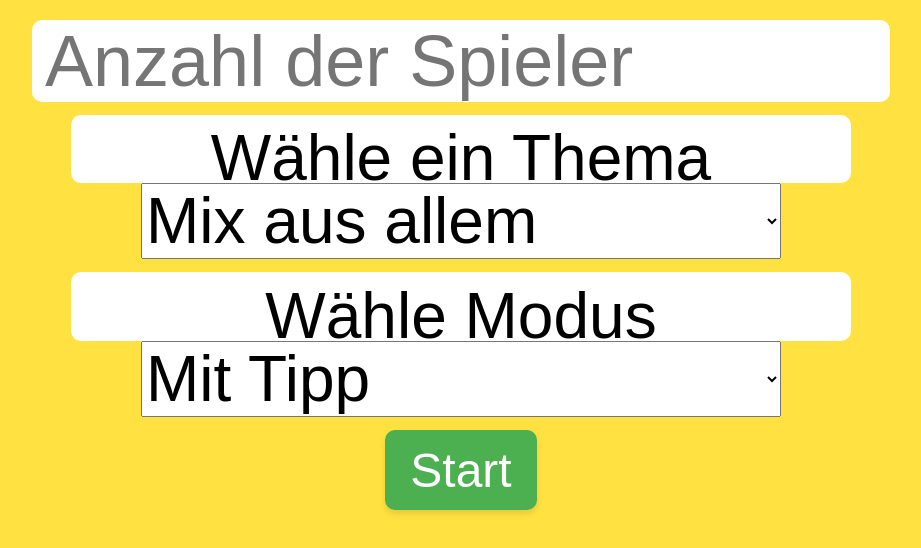
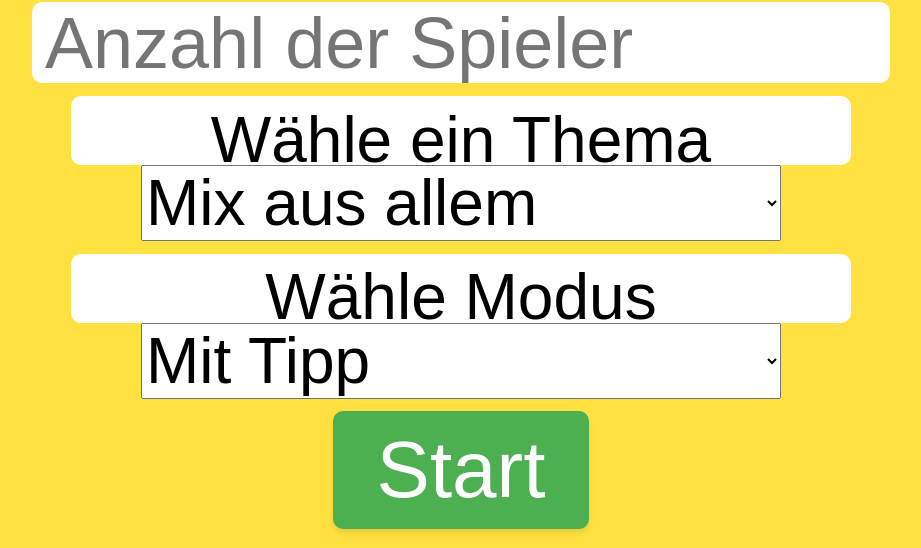
Before and after one commit to BagratToro/GameDevelopment, a plain HTML site: page ImpostorGame/index.html in a window 1280 px wide. Shown: the part 252-800 px from the top of the page, without its empty margins (179-1100 px from the left). Drawn offline with Linux system fonts and the light colour scheme.

Commit message:
Button resize

```diff
--- a/ImpostorGame/gameDesign.css
+++ b/ImpostorGame/gameDesign.css
@@ -95,8 +95,8 @@ Ocean/cold colors */
 
 button {
   padding: 1% 2%; /*15px 30px*/
-  min-width: 10vw;
-  font-size: 3em; /*18px*/
+  min-width: 20vw;
+  font-size: 5em; /*18px*/
   border: none;
   background-color: #4CAF50;
   color: white;
```
